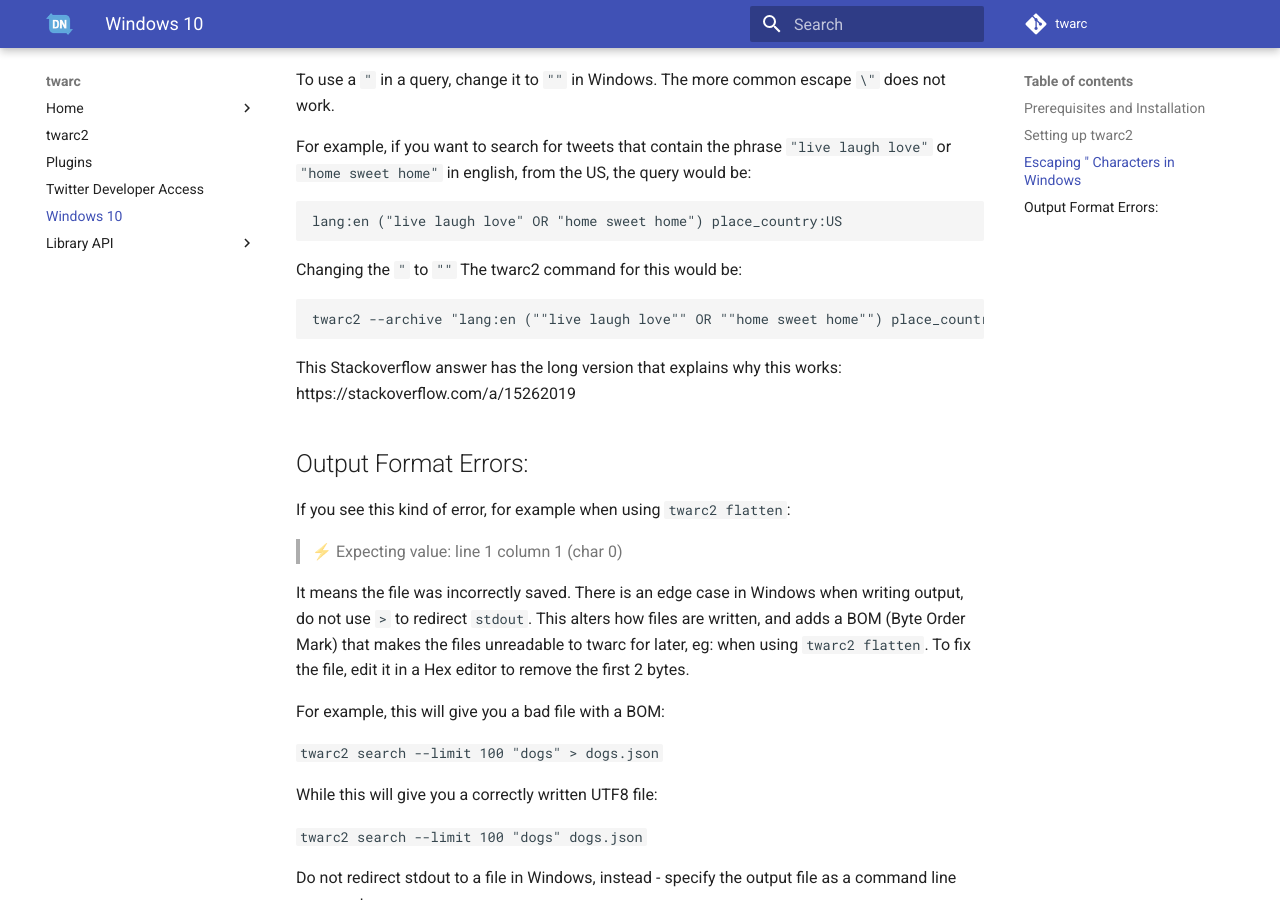
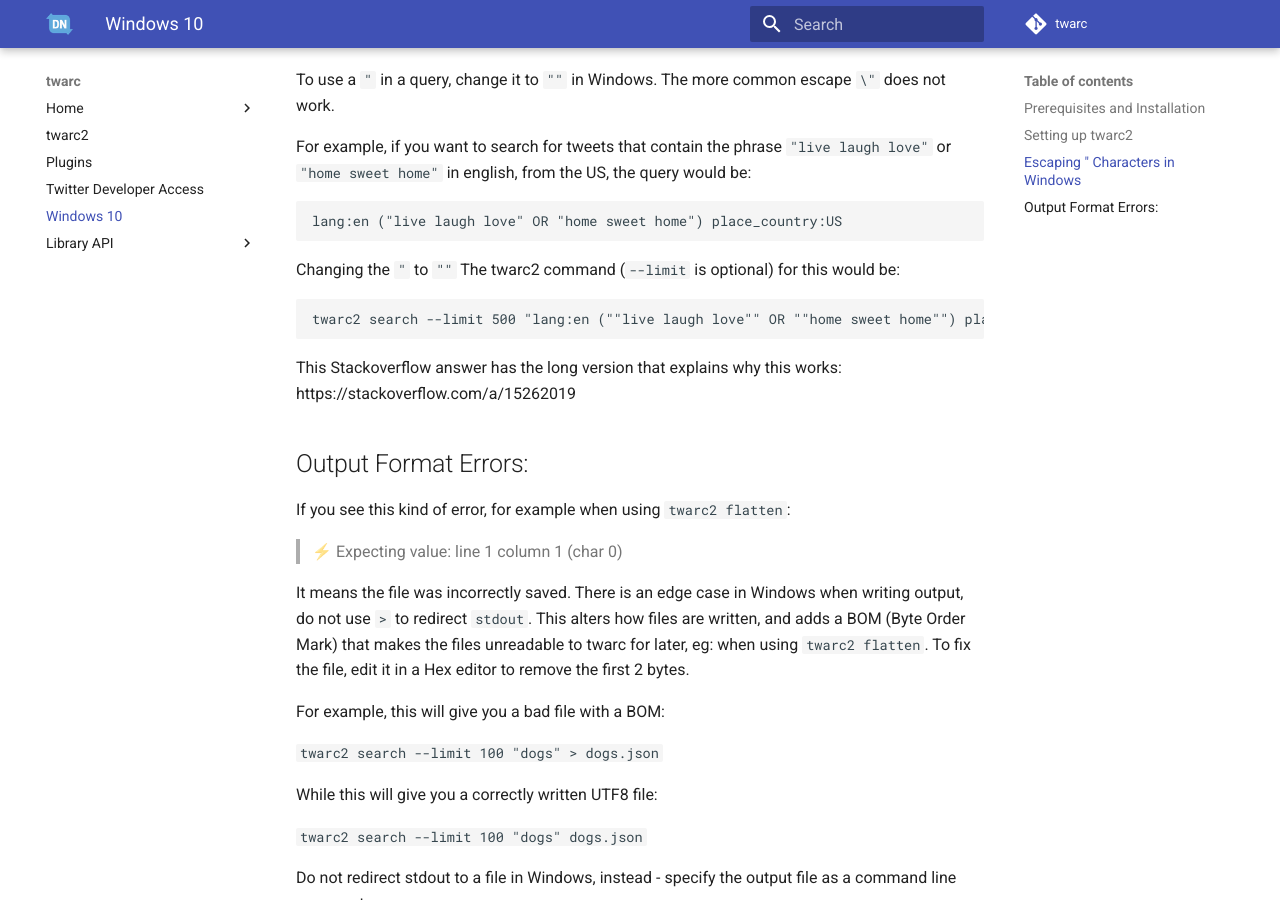
Before and after one commit to DocNow/twarc, an MkDocs documentation site: the page built from docs/windows10.md, in a window 1280 px wide and 900 px high, scrolled down 1750 px. Built offline with MkDocs 1.6.1 and Material for MkDocs 9.7.7, drawn with Linux system fonts in a browser that asks for light colours; comment, search, counter and statistics services are not loaded.

Commit message:
twarc escaped quote command example

````diff
--- a/docs/windows10.md
+++ b/docs/windows10.md
@@ -71,10 +71,10 @@
 lang:en ("live laugh love" OR "home sweet home") place_country:US
 ```
 
-Changing the `"` to `""` The twarc2 command for this would be:
+Changing the `"` to `""` The twarc2 command (`--limit` is optional) for this would be:
 
 ```
-twarc2 --archive "lang:en (""live laugh love"" OR ""home sweet home"") place_country:US" output.json
+twarc2 search --limit 500 "lang:en (""live laugh love"" OR ""home sweet home"") place_country:US" output.json
 ```
 
 This Stackoverflow answer has the long version that explains why this works: https://stackoverflow.com/a/15262019
````
